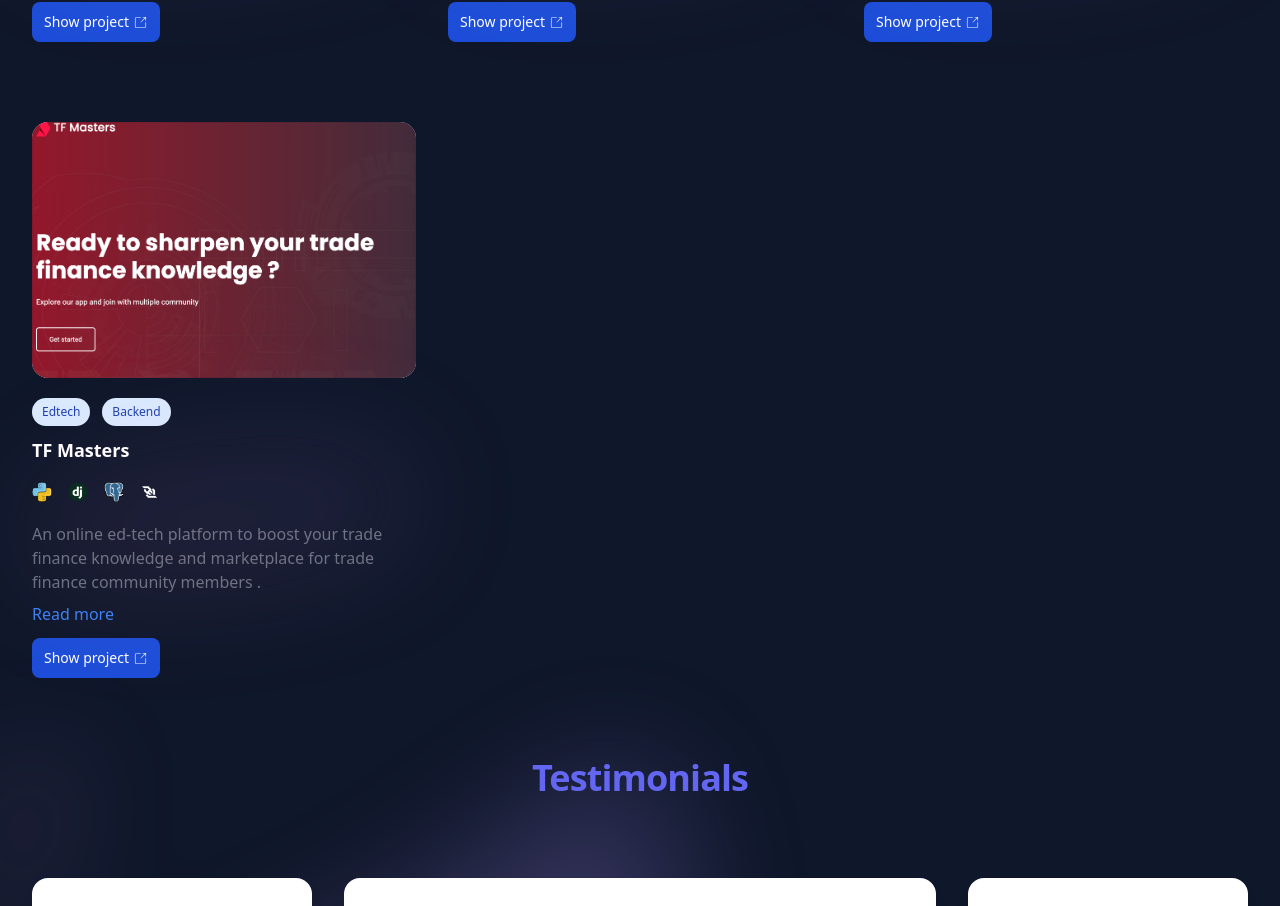
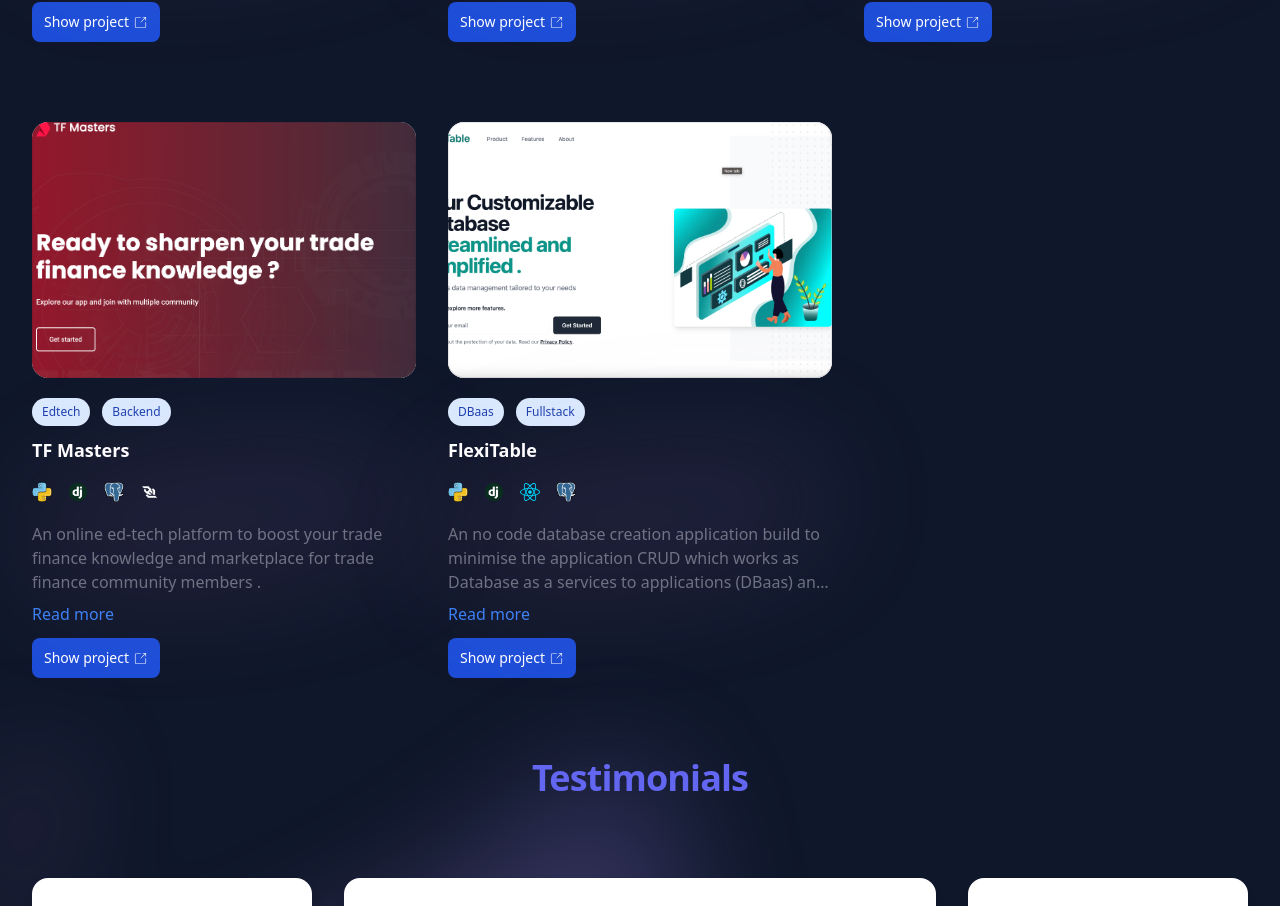
Before and after one commit to anandrajB/new-portfolio, a React (Vite) app: page / in a window 1280 px wide. Shown: the part 3359-4265 px from the top of the page. Built offline with nearby package versions, Linux system fonts and the light colour scheme; what taos would draw is missing.

Commit message:
updated core

```diff
--- a/src/Components/Project.jsx
+++ b/src/Components/Project.jsx
@@ -23,6 +23,7 @@
 import kredibot from "../assets/kredibot.png"
 import krediflo from "../assets/krediflo.png"
 import kredichat from "../assets/kredichat.png"
+import flexitable from "../assets/flexitable.png"
 const posts = [
     {
         id: 1,
@@ -110,6 +111,18 @@
             pythonimage, django, postgres, socket
         ],
     },
+    {
+        id: 8,
+        title: 'FlexiTable',
+        href: '#',
+        description:
+            'An no code database creation application build to minimise the application CRUD which works as Database as a services to applications (DBaas) and minimalistic version of baserow and airtable',
+        imageUrl: flexitable,
+        category: ["DBaas", "Fullstack"],
+        logos: [
+            pythonimage, django, react, postgres
+        ],
+    },
 
 ]
 
@@ -143,6 +156,8 @@
                                 <div className="relative w-full">
                                     <img
                                         src={post.imageUrl}
+                                        width={55}
+                                        height={50}
                                         alt=""
                                         className="aspect-[16/9] w-full rounded-2xl bg-gray-100 object-cover sm:aspect-[2/1] lg:aspect-[3/2]"
                                     />
```
Also changed, not shown: src/assets/flexitable.png (added).
